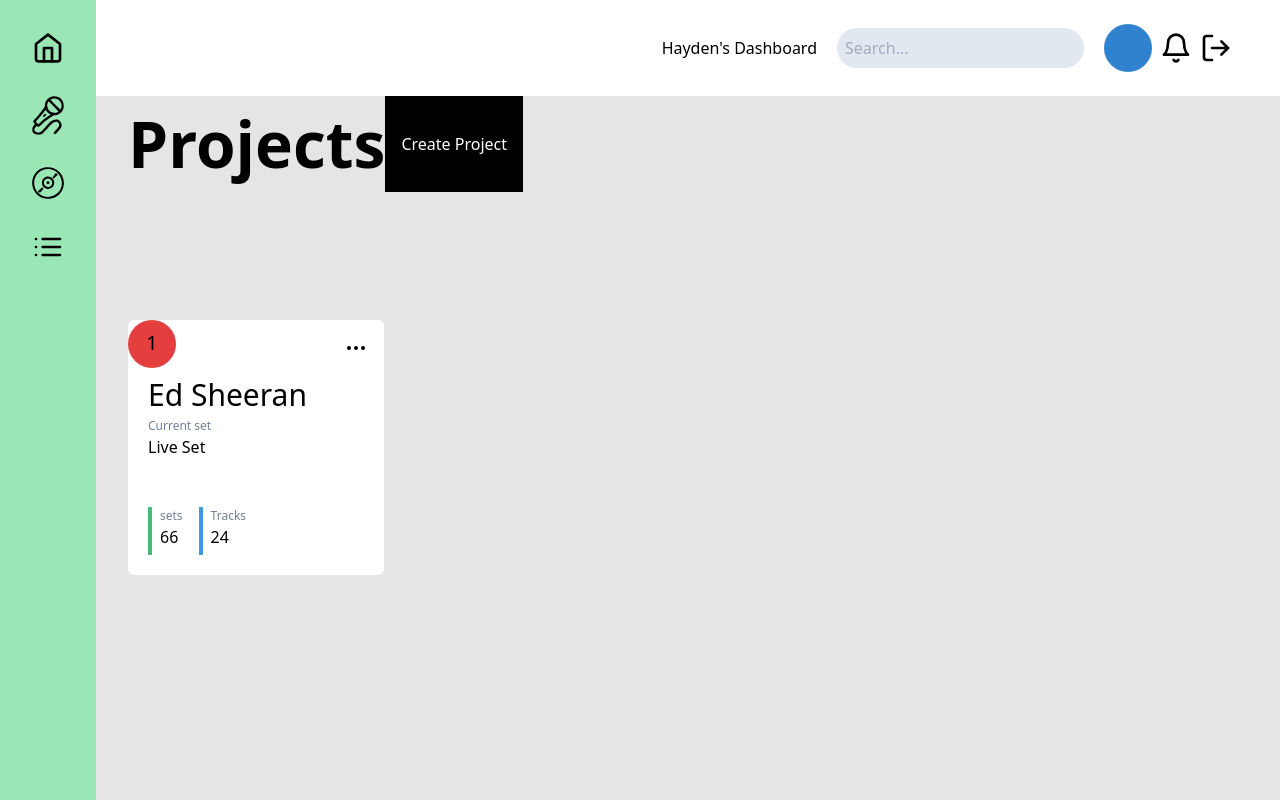
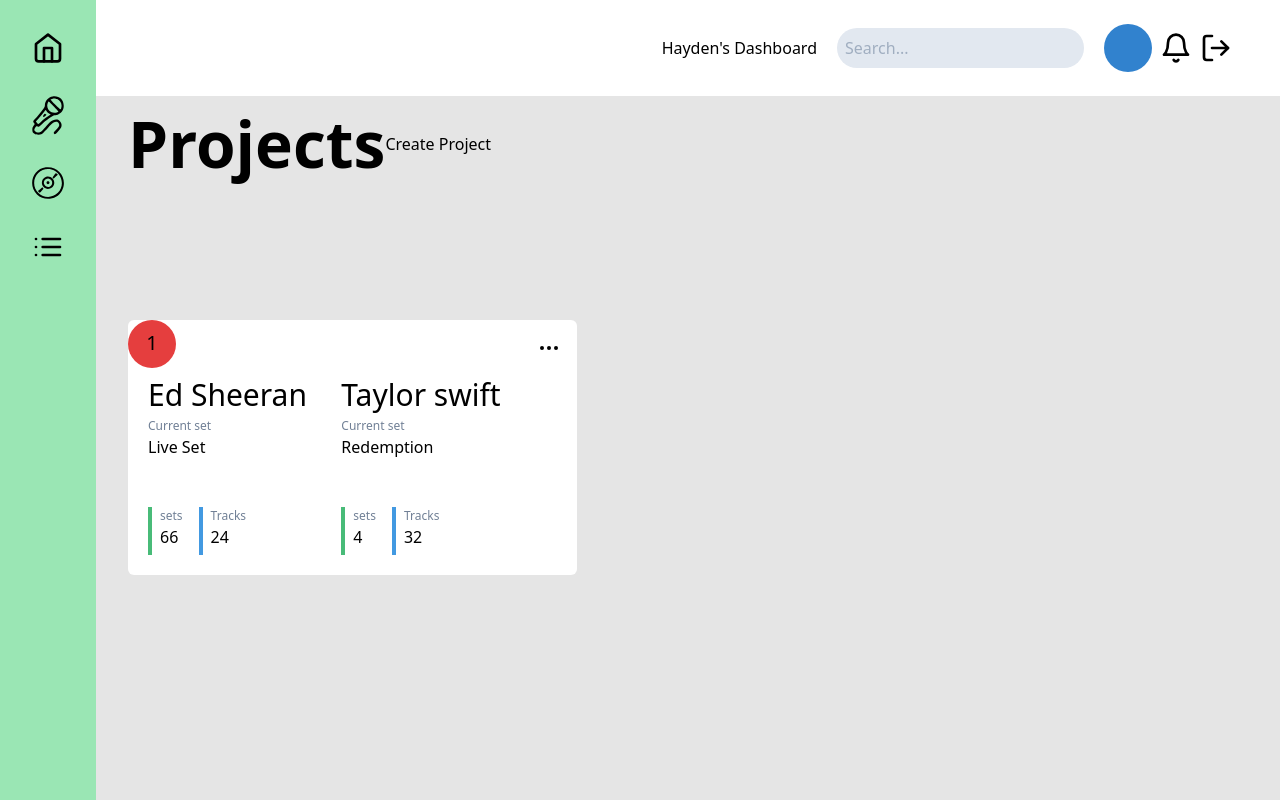
Before and after one commit to HaydenGriffin/Quokka, a React (Create React App) app in the folder frontend/: page / in a window 1280 px wide. Built offline with nearby package versions, Linux system fonts and the light colour scheme.

Commit message:
Added new Tile

```diff
--- a/frontend/src/Home.tsx
+++ b/frontend/src/Home.tsx
@@ -18,6 +18,14 @@ export default function Home() {
           tracks={24}
           users={3}
         />
+        <Tile
+          notification={false}
+          artist="Taylor swift"
+          set="Redemption"
+          sets={4}
+          tracks={32}
+          users={6}
+        />
       </div>
     </div>
   );
--- a/frontend/src/components/Button.tsx
+++ b/frontend/src/components/Button.tsx
@@ -7,6 +7,6 @@ type ButtonProps = {
 const PrimaryButton: FC<PropsWithChildren<ButtonProps>> = ({
   children,
 }: PropsWithChildren<ButtonProps>) => {
-  return <button className="bg-black text-white p-4">{children}</button>;
+  return <button className="btn-primary">{children}</button>;
 };
 export default PrimaryButton;
```
